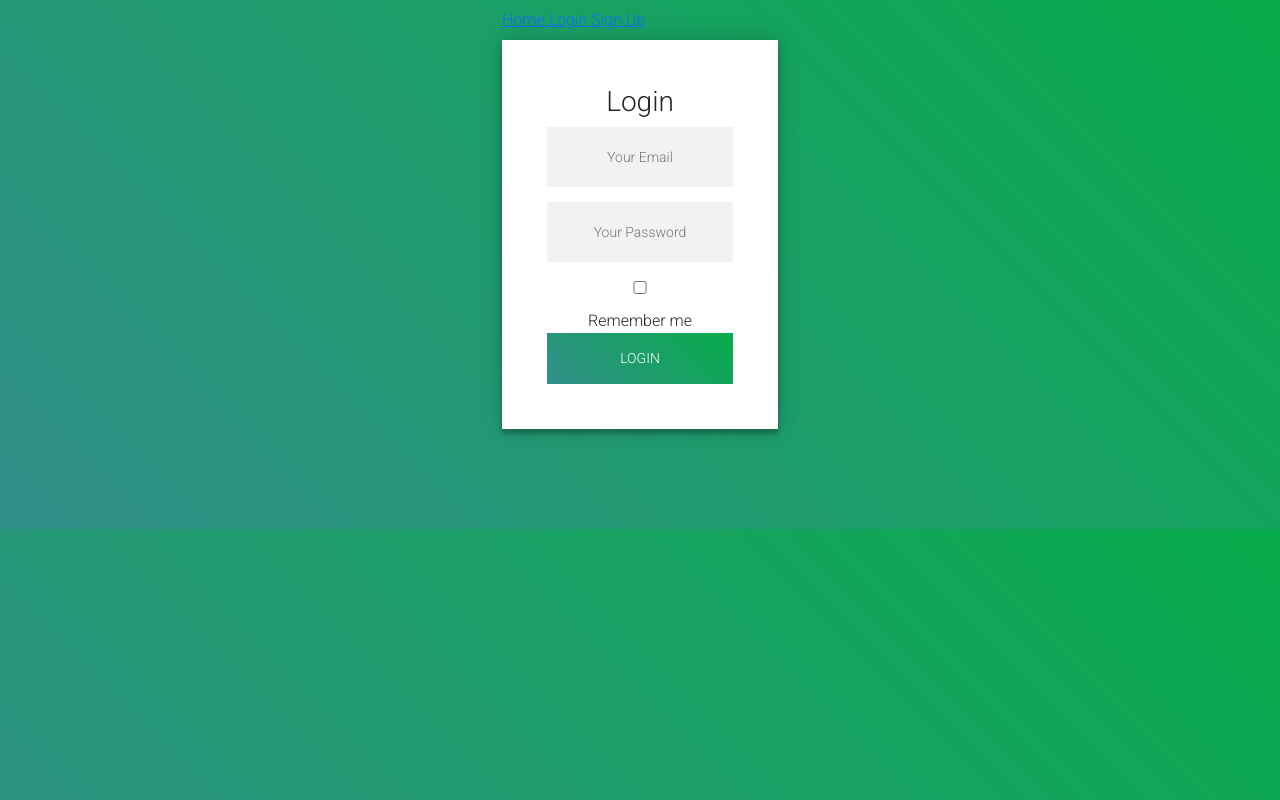
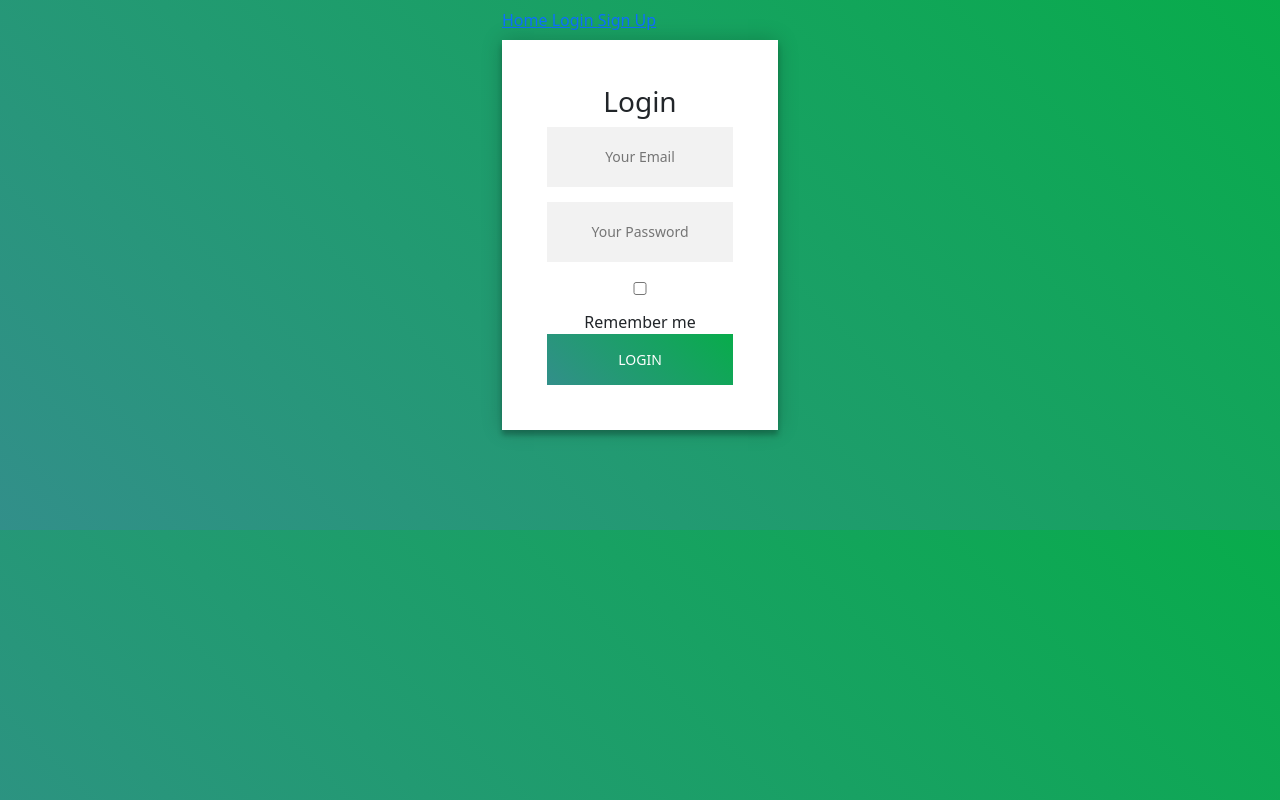
Before and after one commit to Iash5225/Project, a Flask app: page /login in a window 1280 px wide. Run offline with Flask 2, Linux system fonts and the light colour scheme.

Commit message:
Removed Import Fonts + Fixed Base html

```diff
--- a/project/static/login.css
+++ b/project/static/login.css
@@ -1,4 +1,4 @@
-@import url(https://fonts.googleapis.com/css?family=Roboto:300);
+/* @import url(https://fonts.googleapis.com/css?family=Roboto:300); */
 header .header{
   background-color: #fff;
   height: 45px;
@@ -27,7 +27,7 @@ margin-bottom: 26px;
   box-shadow: 0 0 20px 0 rgba(0, 0, 0, 0.2), 0 5px 5px 0 rgba(0, 0, 0, 0.24);
 }
 .form input {
-  font-family: "Roboto", sans-serif;
+  /* font-family: "Roboto", sans-serif; */
   outline: 0;
   background: #f2f2f2;
   width: 100%;
@@ -38,7 +38,7 @@ margin-bottom: 26px;
   font-size: 14px;
 }
 .form button {
-  font-family: "Roboto", sans-serif;
+  /* font-family: "Roboto", sans-serif; */
   text-transform: uppercase;
   outline: 0;
   background-color: #328f8a;
@@ -72,7 +72,7 @@ margin-bottom: 26px;
 body {
   background-color: #328f8a;
   background-image: linear-gradient(45deg,#328f8a,#08ac4b);
-  font-family: "Roboto", sans-serif;
+  /* font-family: "Roboto", sans-serif; */
   -webkit-font-smoothing: antialiased;
   -moz-osx-font-smoothing: grayscale;
 }
--- a/project/templates/base.html
+++ b/project/templates/base.html
@@ -1,5 +1,6 @@
 <!DOCTYPE html>
 <html>
+
 <head>
   <meta charset="utf-8" />
   <meta http-equiv="X-UA-Compatible" content="IE=edge" />
@@ -11,18 +12,13 @@
       rel="stylesheet"
       href="https://cdnjs.cloudflare.com/ajax/libs/bulma/0.7.2/css/bulma.min.css"
     /> -->
-    <link
-      rel="stylesheet"
-      href="https://cdn.jsdelivr.net/npm/bootstrap@5.1.3/dist/css/bootstrap.min.css"
-      integrity="sha384-1BmE4kWBq78iYhFldvKuhfTAU6auU8tT94WrHftjDbrCEXSU1oBoqyl2QvZ6jIW3"
-      crossorigin="anonymous"
-    />
-    <link
-      rel="stylesheet"
-      href="{{ url_for('static', filename='style.css') }}"
-    />
+  <link rel="stylesheet" href="https://cdn.jsdelivr.net/npm/bootstrap@5.1.3/dist/css/bootstrap.min.css"
+    integrity="sha384-1BmE4kWBq78iYhFldvKuhfTAU6auU8tT94WrHftjDbrCEXSU1oBoqyl2QvZ6jIW3" crossorigin="anonymous" />
+  <link rel="stylesheet" href="{{ url_for('static', filename='style.css') }}" />
 
-    <link rel="stylesheet" href="{{ url_for('static', filename='login.css') }}">
+  <link rel="stylesheet" href="{{ url_for('static', filename='login.css') }}" />
+
+  {% block head %}{% endblock %}
 
 <body>
   <section class="hero is-primary is-fullheight">
@@ -67,4 +63,5 @@
     </div>
   </section>
 </body>
+
 </html>
```
Lines whose indentation alone changed are shown as unchanged.
